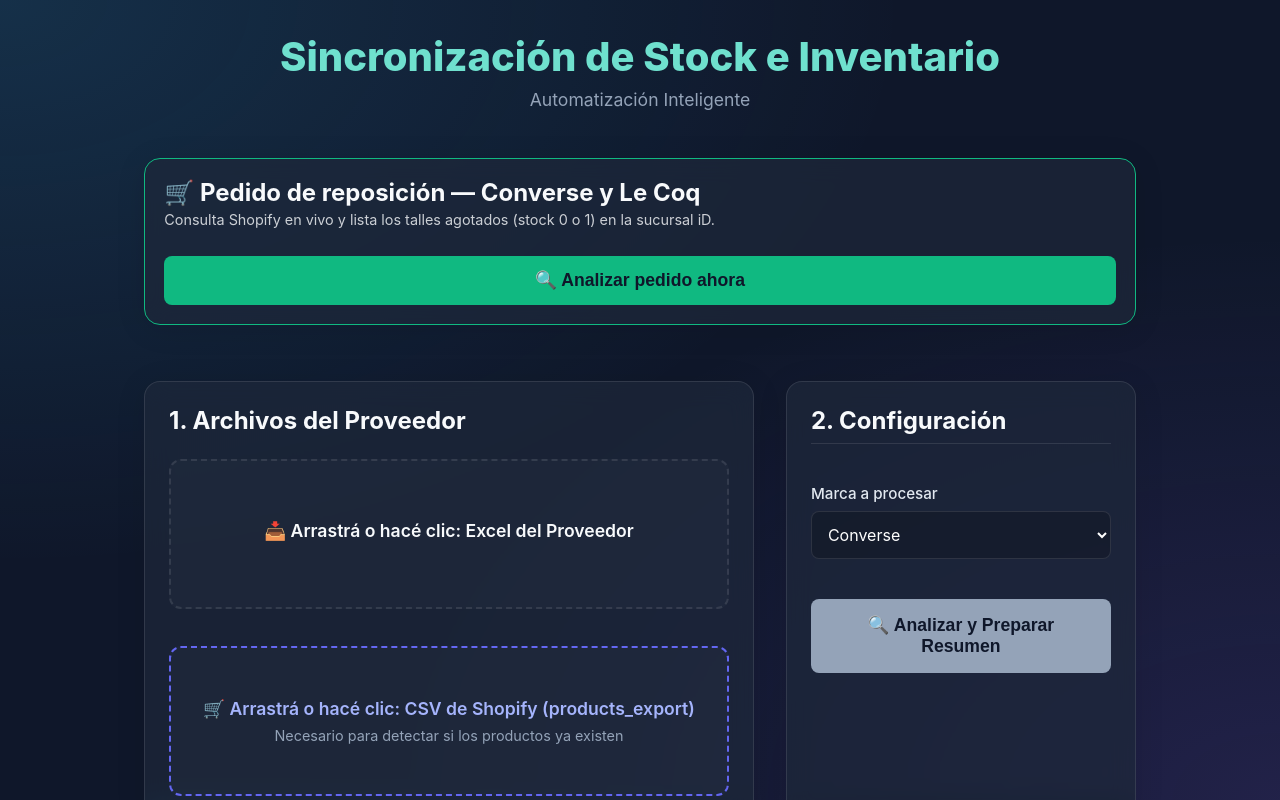
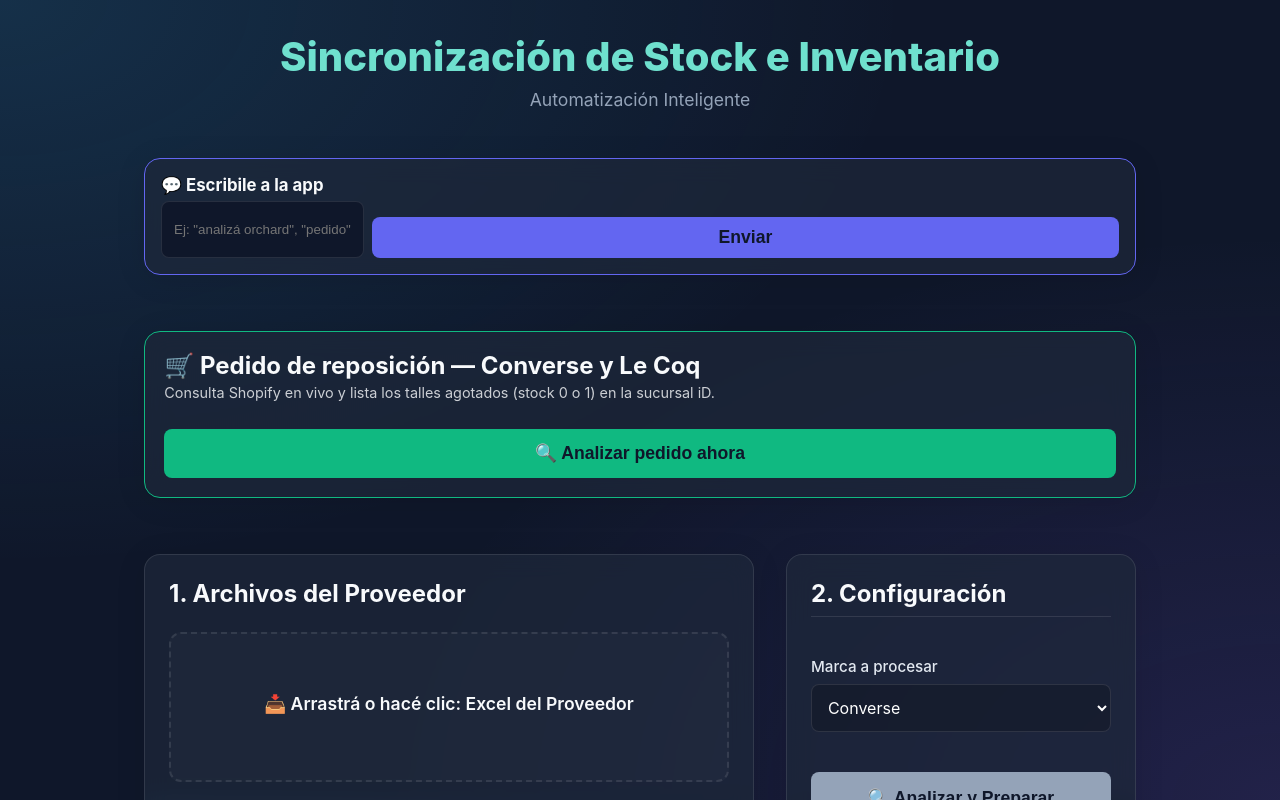
Before and after one commit to wandalemma-dot/smart-sync-shopify, a React (Vite) app: page / in a window 1280 px wide. Shown: the top 800 px of the page. Built offline with nearby package versions, Linux system fonts and the light colour scheme.

Commit message:
Cajita de ordenes (gratis, sin IA): escribir ordenes cortas para analizar / pedido / simular stock

```diff
--- a/src/App.tsx
+++ b/src/App.tsx
@@ -33,6 +33,11 @@ export default function App() {
   const [writeConfirm, setWriteConfirm] = useState(false);
   const [writeDone, setWriteDone] = useState<string | null>(null);
 
+  // ---- CAJITA DE ÓRDENES (mini-asistente sin costo) ----
+  const [cmdInput, setCmdInput] = useState('');
+  const [cmdLog, setCmdLog] = useState<{ from: 'yo' | 'app'; text: string }[]>([]);
+  const say = (from: 'yo' | 'app', text: string) => setCmdLog(prev => [...prev, { from, text }]);
+
   const handleSimulateStock = async () => {
     if (!result) return;
     setStockPlanning(true); setStockPlan(null); setWriteDone(null); setWriteConfirm(false);
@@ -59,6 +64,49 @@ export default function App() {
     } finally {
       setStockWriting(false);
     }
+  };
+
+  // Interpreta una orden corta escrita en la cajita y ejecuta la acción.
+  const runCommand = async () => {
+    const raw = cmdInput.trim();
+    if (!raw) return;
+    say('yo', raw);
+    setCmdInput('');
+    const t = raw.toLowerCase();
+
+    // 1) Detectar marca mencionada
+    const brandWords: [string, SyncConfig['brand']][] = [
+      ['orchard', 'orchard'], ['converse', 'converse'], ['le coq', 'lecoq'],
+      ['lecoq', 'lecoq'], ['coq', 'lecoq'], ['bloque', 'bloque'], ['luxo', 'luxo'],
+    ];
+    let brand: SyncConfig['brand'] | null = null;
+    for (const [w, b] of brandWords) { if (t.includes(w)) { brand = b; break; } }
+    if (brand) { setConfig(prev => ({ ...prev, brand: brand! })); }
+
+    // 2) Detectar intención
+    if (t.includes('ayuda') || t.includes('help') || t.trim() === '?') {
+      say('app', 'Podés escribir: "analizá orchard", "pedido" (reposición Converse/Le Coq), "simular stock", o el nombre de una marca para elegirla. Recordá subir arriba el Excel del proveedor antes de analizar.');
+      return;
+    }
+    if (t.includes('pedido') || t.includes('reposic') || t.includes('repon')) {
+      say('app', 'Dale, analizo el pedido de reposición (Converse y Le Coq)…');
+      handleAnalyzeRestock();
+      return;
+    }
+    if (t.includes('simular') || t.includes('escrib') || (t.includes('stock') && !t.includes('analiz'))) {
+      if (!result) { say('app', 'Primero analizá una marca (ej: "analizá orchard"). Después puedo simular el stock.'); return; }
+      say('app', 'Simulo la escritura de stock y te muestro qué cambiaría abajo…');
+      handleSimulateStock();
+      return;
+    }
+    if (t.includes('analiz') || t.includes('revis') || t.includes('resumen')) {
+      if (!providerFile) { say('app', 'Subí primero el Excel del proveedor en el casillero de arriba y volvé a escribirme.'); return; }
+      say('app', `Analizo${brand ? ' ' + raw.match(/orchard|converse|le coq|lecoq|coq|bloque|luxo/i)?.[0] : ''}…`);
+      handleAnalyze(brand || undefined);
+      return;
+    }
+    if (brand) { say('app', `Listo, marca puesta en "${brand}". Ahora escribime "analizá" (con el Excel ya subido).`); return; }
+    say('app', 'No te entendí 🤔. Probá: "analizá orchard", "pedido", "simular stock", o "ayuda".');
   };
 
   // ---- ANÁLISIS PARA PEDIDO (stock en vivo de la sucursal iD) ----
@@ -151,9 +199,12 @@ export default function App() {
 
   const preventDefault = (e: React.DragEvent) => e.preventDefault();
 
-  const handleAnalyze = async () => {
+  const handleAnalyze = async (overrideBrand?: SyncConfig['brand']) => {
     if (!providerFile) return;
-    if (config.brand === 'bloque' && !remitoFile) {
+    // La cajita de órdenes puede pedir analizar una marca distinta a la elegida.
+    const cfg: SyncConfig = overrideBrand ? { ...config, brand: overrideBrand } : config;
+    if (overrideBrand && overrideBrand !== config.brand) setConfig(cfg);
+    if (cfg.brand === 'bloque' && !remitoFile) {
       alert("⚠️ Error: Para Bloque necesitas subir también el PDF del Remito.");
       return;
     }
@@ -164,7 +215,7 @@ export default function App() {
     setPreviewReady(false);
 
     try {
-      const res = await processFiles(providerFile, remitoFile, shopifyFile, config);
+      const res = await processFiles(providerFile, remitoFile, shopifyFile, cfg);
       setResult(res);
       setPreviewReady(true);
     } catch (err: any) {
@@ -197,6 +248,31 @@ export default function App() {
         <h1>Sincronización de Stock e Inventario</h1>
         <p className="subtitle">Automatización Inteligente</p>
       </header>
+
+      {/* ====== CAJITA DE ÓRDENES ====== */}
+      <div className="glass-panel" style={{ marginBottom: '1.5rem', padding: '1rem', border: '1px solid #6366f1' }}>
+        <h2 style={{ margin: '0 0 6px', fontSize: '1.05rem' }}>💬 Escribile a la app</h2>
+        {cmdLog.length > 0 && (
+          <div style={{ maxHeight: '160px', overflowY: 'auto', display: 'flex', flexDirection: 'column', gap: '6px', margin: '8px 0' }}>
+            {cmdLog.map((m, i) => (
+              <div key={i} style={{ alignSelf: m.from === 'yo' ? 'flex-end' : 'flex-start', maxWidth: '85%', padding: '6px 10px', borderRadius: '10px', fontSize: '0.85rem', background: m.from === 'yo' ? '#6366f1' : 'rgba(255,255,255,0.08)' }}>
+                {m.text}
+              </div>
+            ))}
+          </div>
+        )}
+        <div style={{ display: 'flex', gap: '8px' }}>
+          <input
+            type="text"
+            value={cmdInput}
+            onChange={e => setCmdInput(e.target.value)}
+            onKeyDown={e => { if (e.key === 'Enter') runCommand(); }}
+            placeholder='Ej: "analizá orchard", "pedido", "simular stock", "ayuda"'
+            style={{ flex: 1, padding: '10px 12px', borderRadius: '8px', border: '1px solid var(--glass-border)', background: 'var(--bg-color)', color: 'white' }}
+          />
+          <button className="btn-primary" style={{ background: '#6366f1', padding: '10px 18px' }} onClick={runCommand}>Enviar</button>
+        </div>
+      </div>
 
       {/* ====== ANÁLISIS PARA PEDIDO (stock en vivo iD) ====== */}
       <div className="glass-panel" style={{ marginBottom: '1.5rem', padding: '1.2rem', border: '1px solid #10b981' }}>
@@ -379,7 +455,7 @@ export default function App() {
 
             <button
               className="btn-primary"
-              onClick={handleAnalyze}
+              onClick={() => handleAnalyze()}
               disabled={!providerFile || (config.brand === 'bloque' && !remitoFile) || loading}
             >
               {loading ? <span className="loader"></span> : '🔍 Analizar y Preparar Resumen'}
```
